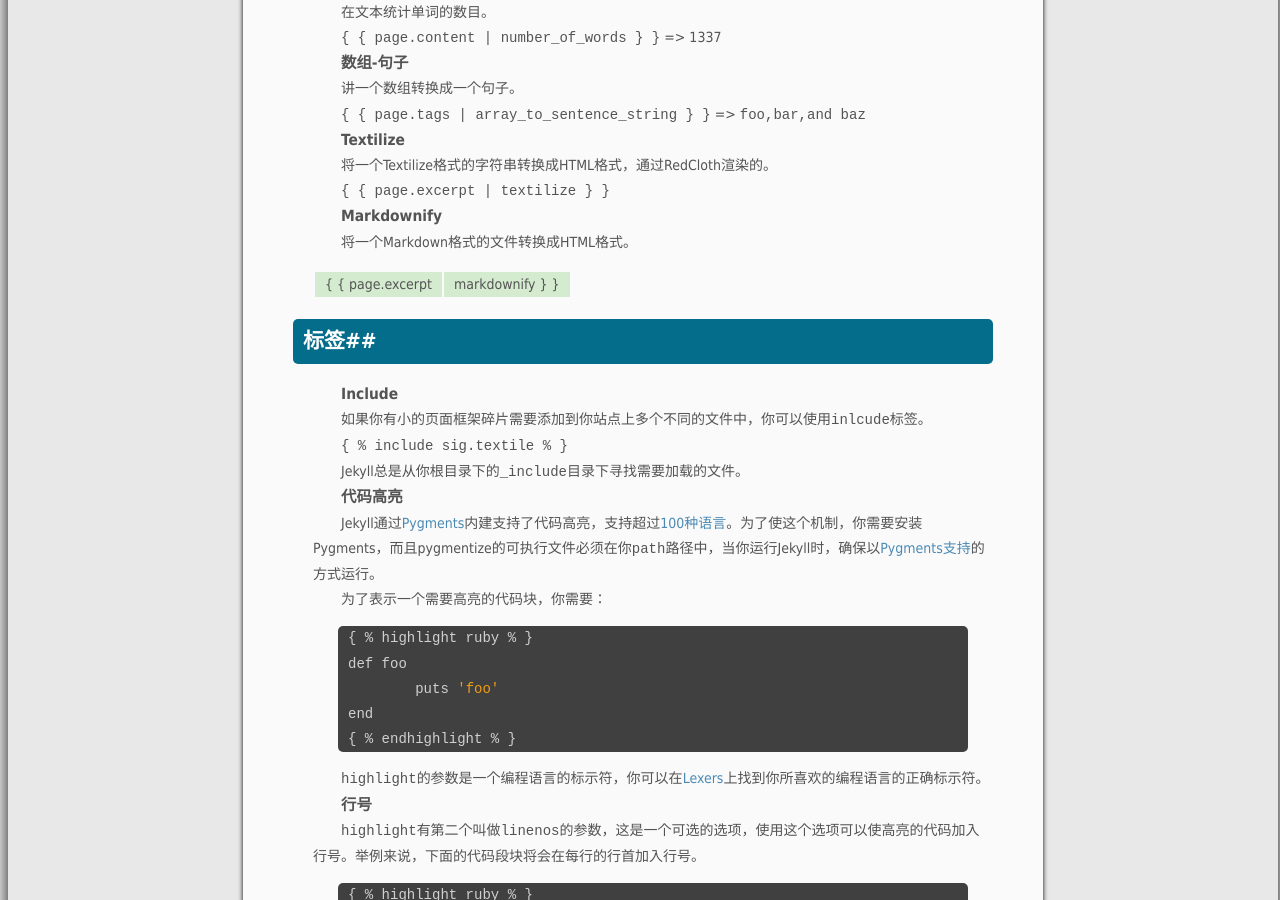
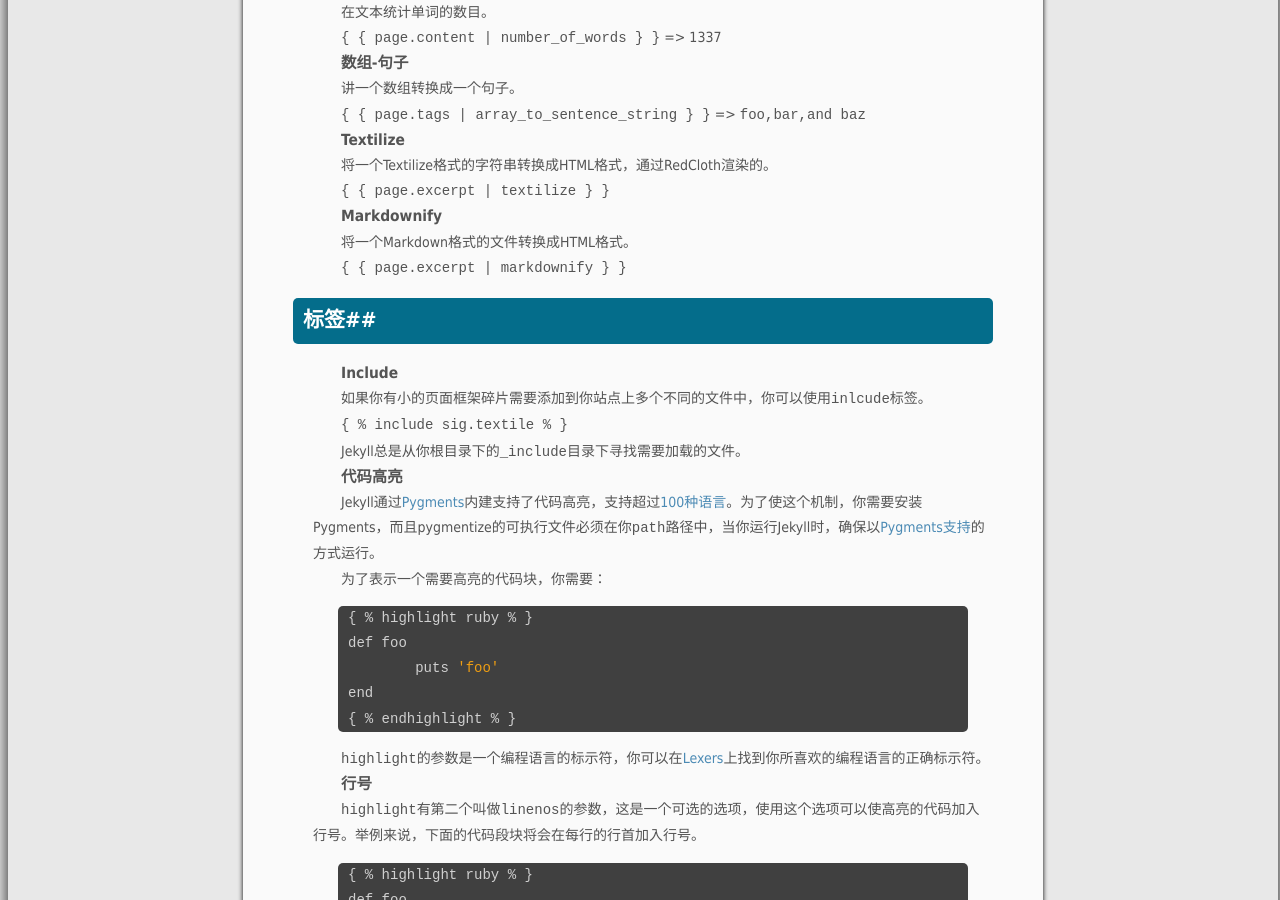
Before and after one commit to flyaway1217/flyaway1217.github.com, a Jekyll site: the page built from _posts/2012-12-5-Jekyll-Liquid-Extensions.md, in a window 1280 px wide and 900 px high, scrolled down 884 px. Built offline with Jekyll 4.4.1, drawn with Linux system fonts in a browser that asks for light colours.

```diff
--- a/_posts/2012-12-5-Jekyll-Liquid-Extensions.md
+++ b/_posts/2012-12-5-Jekyll-Liquid-Extensions.md
@@ -65,7 +65,7 @@ CGI会在URL中将一个字符串转义。用正确的%XX替换所有特殊字
 
 将一个Markdown格式的文件转换成HTML格式。
 
-{ { page.excerpt | markdownify } }
+`{ { page.excerpt | markdownify } }`
 
 ##标签##
 
```
